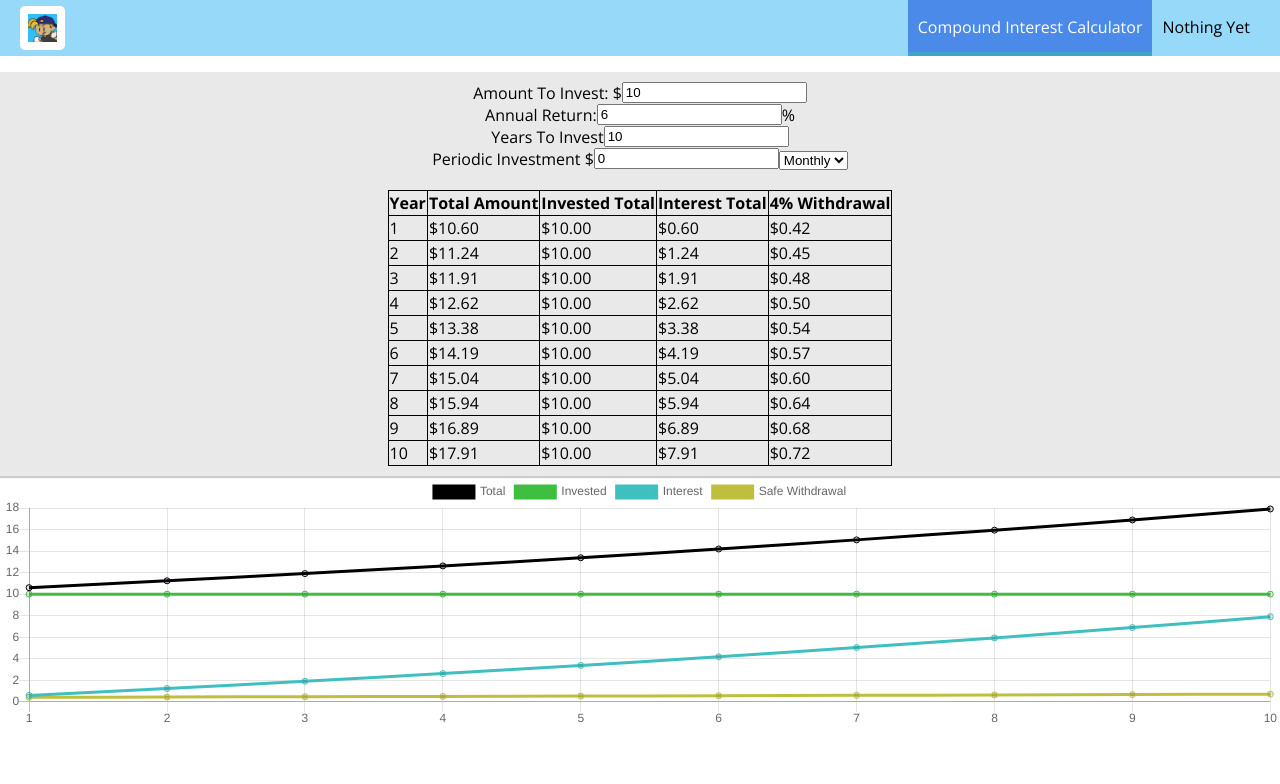
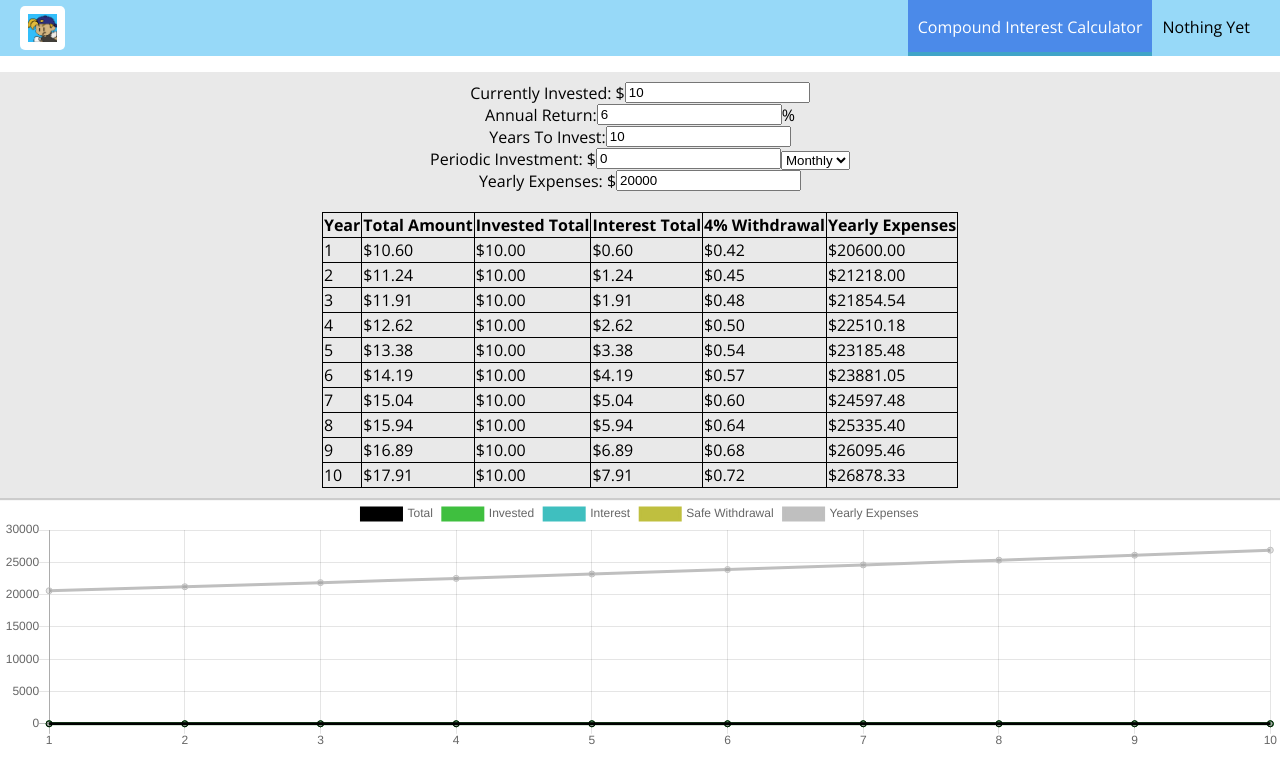
Before and after one commit to tateexon/compound, a React app: page / in a window 1280 px wide. Shown: the top 784 px of the page. Built offline with nearby package versions, Linux system fonts and the light colour scheme.

Commit message:
adding a yearly expenses field

```diff
--- a/src/components/Compound/CompoundControls.js
+++ b/src/components/Compound/CompoundControls.js
@@ -6,7 +6,7 @@ const compoundControls = props => (
   <div className={classes.CompoundControls}>
     <div>
       <label className={classes.ControlsLeft} htmlFor="initial-investment">
-        Amount To Invest: $
+        Currently Invested: $
       </label>
       <input
         className={classes.ControlsLeft}
@@ -32,7 +32,7 @@ const compoundControls = props => (
     </div>
     <div>
       <label className={classes.ControlsLeft} htmlFor="years-to-invest">
-        Years To Invest
+        Years To Invest:
       </label>
       <input
         className={classes.ControlsLeft}
@@ -45,7 +45,7 @@ const compoundControls = props => (
     </div>
     <div>
       <label className={classes.ControlsLeft} htmlFor="periodic-investment">
-        Periodic Investment $
+        Periodic Investment: $
       </label>
       <input
         className={classes.ControlsLeft}
@@ -66,6 +66,32 @@ const compoundControls = props => (
         <option value="DAY">Daily</option>
       </select>
     </div>
+    <div>
+      <label className={classes.ControlsLeft} htmlFor="yearly-expenses">
+        Yearly Expenses: $
+      </label>
+      <input
+        className={classes.ControlsLeft}
+        id="yearly-expenses"
+        name="yearly-expenses"
+        defaultValue={props.yearlyExpenses}
+        type="number"
+        onChange={props.yearlyExpensesHandler}
+      />
+    </div>
+    {/* <div>
+      <label className={classes.ControlsLeft} htmlFor="yearly-expenses">
+        Yearly Expenses
+      </label>
+      <input
+        className={classes.ControlsLeft}
+        id="yearly-expenses"
+        name="yearly-expenses"
+        defaultValue={props.yearlyExpenses}
+        type="number"
+        onChange={props.yearlyExpensesHandler}
+      />
+    </div> */}
   </div>
 );
 
--- a/src/components/Compound/CompoundDisplay.js
+++ b/src/components/Compound/CompoundDisplay.js
@@ -12,6 +12,7 @@ const compoundDisplay = props => (
           <th className={classes.TableData}>Invested Total</th>
           <th className={classes.TableData}>Interest Total</th>
           <th className={classes.TableData}>4% Withdrawal</th>
+          <th className={classes.TableData}>Yearly Expenses</th>
         </tr>
       </thead>
       <tbody>
@@ -24,6 +25,9 @@ const compoundDisplay = props => (
             <td className={classes.TableData}>
               ${point.safeWithdrawal.toFixed(2)}
             </td>
+            <td className={classes.TableData}>
+              ${point.yearlyExpenses.toFixed(2)}
+            </td>
           </tr>
         ))}
       </tbody>
--- a/src/containers/CompoundCalculator/CompoundCalculator.js
+++ b/src/containers/CompoundCalculator/CompoundCalculator.js
@@ -71,6 +71,7 @@ class CompoundCalculator extends Component {
     annualReturn: 6,
     additionalType: "MONTH",
     additionalAmount: 0,
+    yearlyExpenses: 20000,
     points: [],
     dataSets: {}
   });
@@ -83,7 +84,8 @@ class CompoundCalculator extends Component {
       Number(tmpState.annualReturn),
       PERIOD_ENUMERATION.YEAR,
       Number(tmpState.additionalAmount) *
-        PERIOD_ENUMERATION[tmpState.additionalType].divisor
+        PERIOD_ENUMERATION[tmpState.additionalType].divisor,
+      Number(tmpState.yearlyExpenses)
     );
     calculatedState.points = calculatedPoints;
     calculatedState.dataSets = this.updateDataSets(calculatedPoints);
@@ -121,12 +123,19 @@ class CompoundCalculator extends Component {
     this.updateGraphHandler(tmpState);
   };
 
+  updateYearlyExpensesHandler = event => {
+    let tmpState = { ...this.state };
+    tmpState.yearlyExpenses = event.target.value;
+    this.updateGraphHandler(tmpState);
+  };
+
   calculatePoints = (
     yearsToCalculate,
     initialInvestment,
     annualPercentage,
     byEnum,
-    additionalInvestmentPerPoint
+    additionalInvestmentPerPoint,
+    yearlyExpneses
   ) => {
     let valuePoints = [];
     let futureValue = initialInvestment;
@@ -134,17 +143,23 @@ class CompoundCalculator extends Component {
     let interestValue = 0;
     let iterations = yearsToCalculate * byEnum.divisor;
     let rate = byEnum.func(annualPercentage);
+    let yearlyExpensesGrowth = .03;
+    let yearlyFuture = yearlyExpneses;
 
     for (let i = 0; i < iterations; i++) {
       futureValue = (futureValue + additionalInvestmentPerPoint) * (1 + rate);
       investedValue += additionalInvestmentPerPoint;
       interestValue = futureValue - investedValue;
+
+      yearlyFuture = (yearlyFuture * yearlyExpensesGrowth) + yearlyFuture;
+
       valuePoints.push({
         year: i + 1,
         amount: futureValue,
         invested: investedValue,
         interest: interestValue,
-        safeWithdrawal: futureValue * 0.04
+        safeWithdrawal: futureValue * 0.04,
+        yearlyExpenses: yearlyFuture
       });
     }
 
@@ -156,7 +171,8 @@ class CompoundCalculator extends Component {
     initialInvestment,
     annualPercentage,
     byEnum,
-    additionalInvestmentPerPoint
+    additionalInvestmentPerPoint,
+    yearlyExpenses
   ) => {
     // calcualte the points by year initially
     let yearlyPoints = this.calculatePoints(
@@ -164,7 +180,8 @@ class CompoundCalculator extends Component {
       initialInvestment,
       annualPercentage,
       PERIOD_ENUMERATION.YEAR,
-      additionalInvestmentPerPoint
+      additionalInvestmentPerPoint,
+      yearlyExpenses
     );
 
     // create new point array to hold intermediate points
@@ -198,6 +215,8 @@ class CompoundCalculator extends Component {
     let iterestColor = "rgba(63, 191, 191, 1)";
     let safeWithdrawal = [];
     let safeWithdrawalColor = "rgba(191, 191, 63, 1)";
+    let yearlyExpenses = [];
+    let yearlyExpensesColor = "rgba(191, 191, 191, 1)";
     let labels = [];
 
     for (let i = 0; i < points.length; i++) {
@@ -205,6 +224,7 @@ class CompoundCalculator extends Component {
       investedTotal.push({ y: points[i].invested, x: i + 1 });
       interestTotal.push({ y: points[i].interest, x: i + 1 });
       safeWithdrawal.push({ y: points[i].safeWithdrawal, x: i + 1 });
+      yearlyExpenses.push({ y: points[i].yearlyExpenses, x: i + 1 });
       labels.push(i + 1 + "");
     }
 
@@ -214,7 +234,8 @@ class CompoundCalculator extends Component {
         this.toDataSet("Total", totalColor, totalAmount),
         this.toDataSet("Invested", investedColor, investedTotal),
         this.toDataSet("Interest", iterestColor, interestTotal),
-        this.toDataSet("Safe Withdrawal", safeWithdrawalColor, safeWithdrawal)
+        this.toDataSet("Safe Withdrawal", safeWithdrawalColor, safeWithdrawal),
+        this.toDataSet("Yearly Expenses", yearlyExpensesColor, yearlyExpenses)
       ]
     };
   };
@@ -248,6 +269,8 @@ class CompoundCalculator extends Component {
           additionalTypeHandler={this.updateAdditionalTypeHandler}
           additionalAmount={this.state.additionalAmount}
           additionalAmountHandler={this.updateAdditionalAmountHandler}
+          yearlyExpenses={this.state.yearlyExpenses}
+          yearlyExpensesHandler={this.updateYearlyExpensesHandler}
         />
         <CompoundDisplay calculatedPoints={this.state.points} />
         <Line
```
Also changed, not shown: 1 other file (tests, documents, lock files or other folders).
